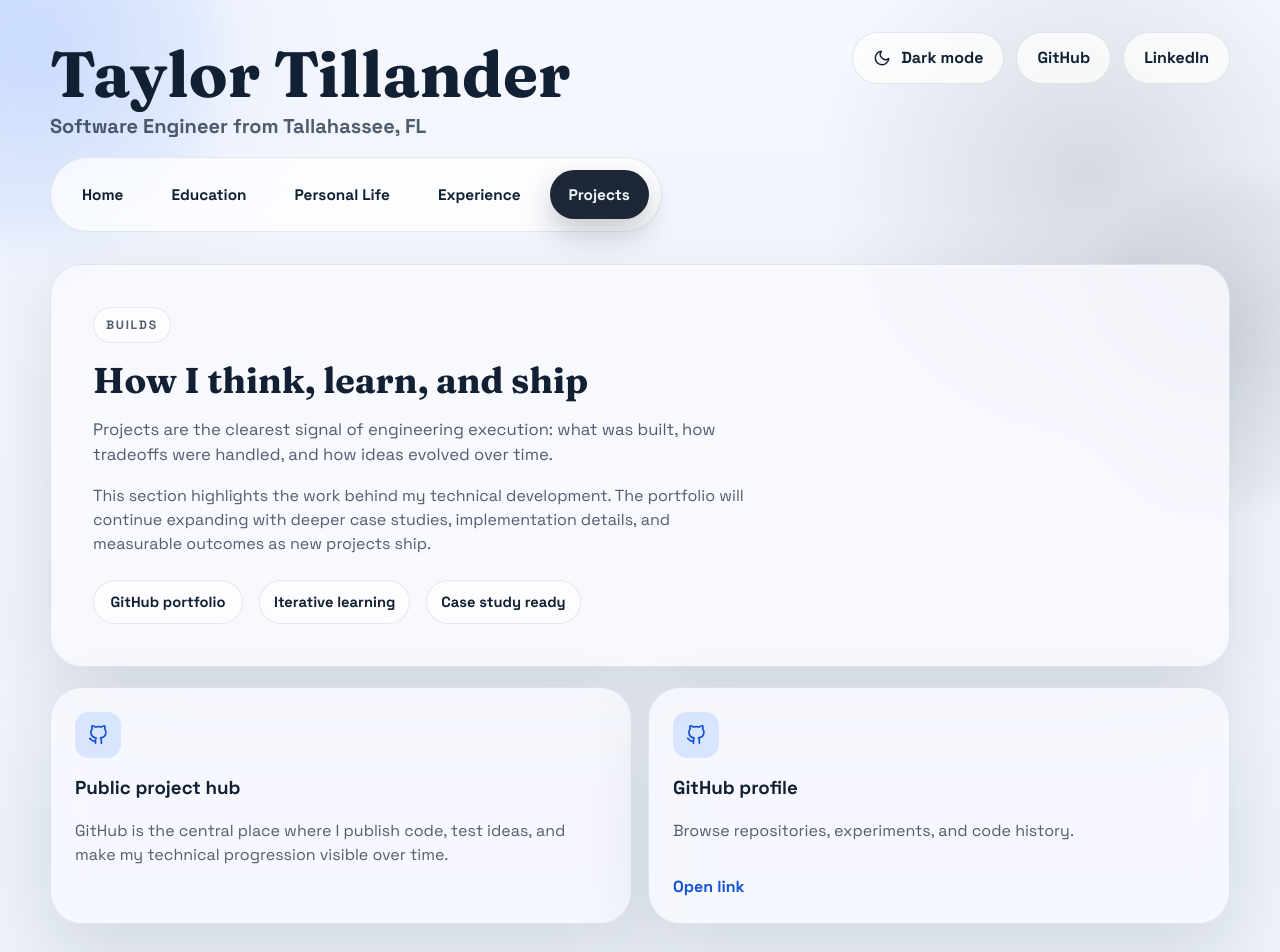
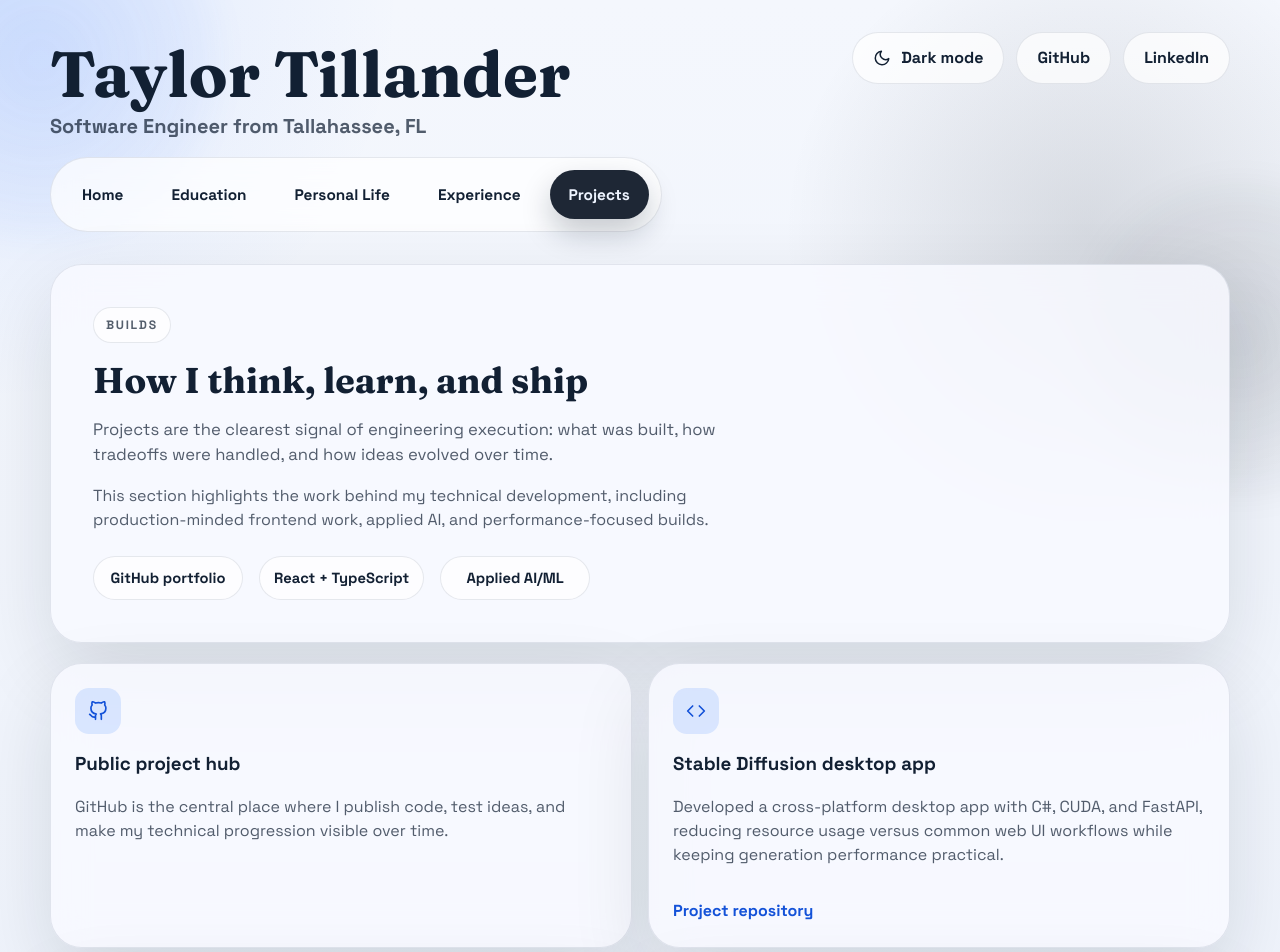
Before and after one commit to tillandert/Personal-Website-Code, a React (Vite) app: page /Projects in a window 1280 px wide. Shown: the top 952 px of the page. Built offline with nearby package versions, Linux system fonts and the light colour scheme.

Commit message:
feat: update resume content and add project links in section cards

```diff
--- a/src/components/SectionPage.tsx
+++ b/src/components/SectionPage.tsx
@@ -35,6 +35,22 @@ const SectionPage = ({ section }: SectionPageProps) => {
                 <h3>{card.title}</h3>
                 <p>{card.description}</p>
               </div>
+
+              {card.links?.length ? (
+                <div className="link-card-actions">
+                  {card.links.map((resource) => (
+                    <a
+                      className="inline-link"
+                      href={resource.href}
+                      key={`${card.title}-${resource.label}`}
+                      rel="noreferrer"
+                      target="_blank"
+                    >
+                      {resource.label}
+                    </a>
+                  ))}
+                </div>
+              ) : null}
             </article>
           );
         })}
--- a/src/data/siteContent.ts
+++ b/src/data/siteContent.ts
@@ -46,6 +46,10 @@ type ContentCard = {
   title: string;
   description: string;
   icon: IconType;
+  links?: Array<{
+    label: string;
+    href: string;
+  }>;
 };
 
 type MediaItem =
@@ -168,7 +172,7 @@ export const sectionContent: Record<'education' | 'personalLife' | 'professional
       {
         title: 'Professional development',
         description:
-          'Organizations like IEEE helped sharpen communication, collaboration, and the professional habits needed beyond the classroom.',
+          'Leadership and campus involvement, along with consistent Dean\'s List and President\'s Honor Roll recognition, sharpened communication and professional habits beyond the classroom.',
         icon: FiTrendingUp,
       },
       {
@@ -234,7 +238,7 @@ export const sectionContent: Record<'education' | 'personalLife' | 'professional
     summary:
       'I focus on writing maintainable software, shipping reliably in team environments, and growing into larger ownership over systems and outcomes.',
     intro:
-      'I currently work at JPMorgan Chase in Tampa as a Software Engineer in the SEP program. Prior internships strengthened practical engineering skills across frontend development, scripting, and working effectively on delivery-focused teams.',
+      'I currently work at JPMorgan Chase in Tampa as a Software Engineer in the SEP program, building frontend software in React and TypeScript. Prior internships at BNY Mellon, Kratos, and Datamaxx strengthened practical skills across performance engineering, scripting, and production delivery.',
     badges: ['Software Engineer', 'SEP Program', 'Tampa, FL'],
     cards: [
       {
@@ -246,7 +250,7 @@ export const sectionContent: Record<'education' | 'personalLife' | 'professional
       {
         title: 'Internship progression',
         description:
-          'Past internships gave me exposure to frontend development and simulation scripting, which helped widen both my toolset and engineering judgment.',
+          'Past internships ranged from frontend product work to Linux and Windows simulation scripting, which widened both my toolset and engineering judgment.',
         icon: FiLayers,
       },
       {
@@ -279,14 +283,43 @@ export const sectionContent: Record<'education' | 'personalLife' | 'professional
     summary:
       'Projects are the clearest signal of engineering execution: what was built, how tradeoffs were handled, and how ideas evolved over time.',
     intro:
-      'This section highlights the work behind my technical development. The portfolio will continue expanding with deeper case studies, implementation details, and measurable outcomes as new projects ship.',
-    badges: ['GitHub portfolio', 'Iterative learning', 'Case study ready'],
+      'This section highlights the work behind my technical development, including production-minded frontend work, applied AI, and performance-focused builds.',
+    badges: ['GitHub portfolio', 'React + TypeScript', 'Applied AI/ML'],
     cards: [
       {
         title: 'Public project hub',
         description:
           'GitHub is the central place where I publish code, test ideas, and make my technical progression visible over time.',
         icon: FiGithub,
+      },
+      {
+        title: 'Stable Diffusion desktop app',
+        description:
+          'Developed a cross-platform desktop app with C#, CUDA, and FastAPI, reducing resource usage versus common web UI workflows while keeping generation performance practical.',
+        icon: FiCode,
+        links: [
+          {
+            label: 'Project repository',
+            href: 'https://github.com/SpicyBananaUI/StableDiffusionDestopApp',
+          },
+        ],
+      },
+      {
+        title: 'Cancer AI hackathon winner',
+        description:
+          'Won the 2025 UF Health Cancer AI Symposium hackathon by applying supervised machine learning to lung cancer metabolomics data and presenting key detection insights.',
+        icon: FiTarget,
+        links: [
+          {
+            label: 'Project repository',
+            href: 'https://github.com/npgilman/lung_cancer_metabolomics',
+          },
+          {
+            label: 'UF Health article',
+            href: 'https://cancer.ufl.edu/2025/11/14/cancer-ai-symposium-explores-how-ai-is-transforming-cancer-research-care/',
+          },
+
+        ],
       },
     ],
     links: [
```
Also changed, not shown: 1 other file (tests, documents, lock files or other folders).
